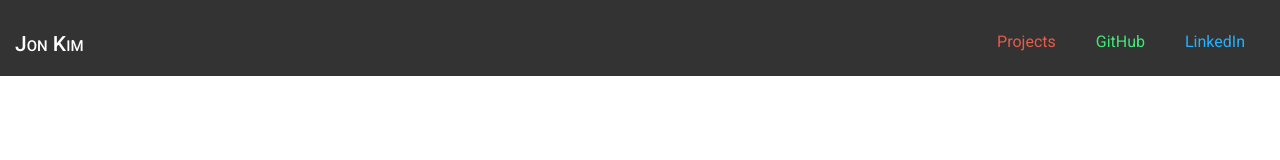
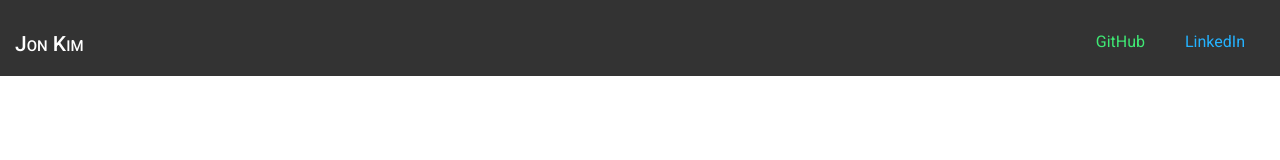
Before and after one commit to jonkim204/portfolio, a React (Create React App) app: page / in a window 1280 px wide. Shown: the top 160 px of the page. Built offline with nearby package versions, Linux system fonts and the light colour scheme; a web font is replaced by a local one.

Commit message:
took out project link

```diff
--- a/src/components/navbar.js
+++ b/src/components/navbar.js
@@ -11,7 +11,7 @@ const Navbar = () => {
       <div className = "logo-links">
         <div className="top-nav">
           <div className="dropdown-content">
-              <a className="p-link">Projects</a>
+              {/* <a className="p-link">Projects</a> */}
               <a href="https://github.com/jonkim204" target="_blank" className="gh-link">GitHub</a>
               <a href="https://www.linkedin.com/in/jonathan-kim-2b1a8b162/" target="_blank" className="li-link">LinkedIn</a>
           </div>
```
